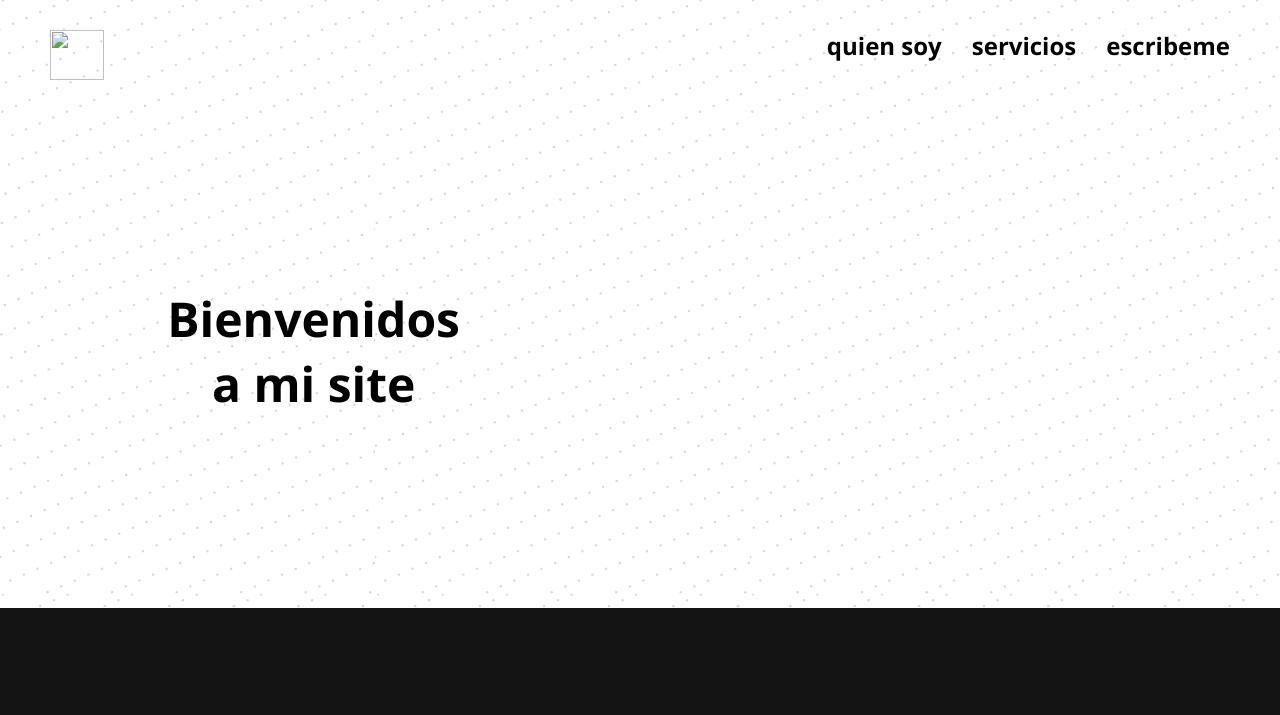
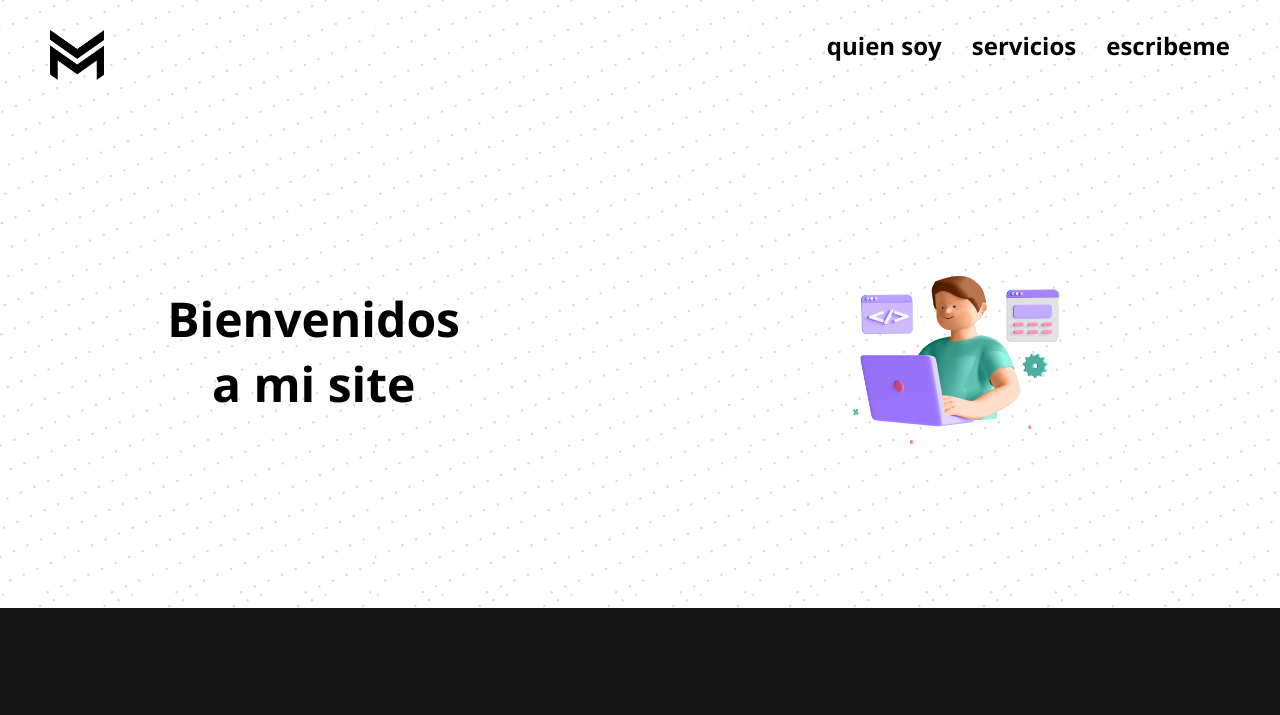
Before and after one commit to Mathi040/maquetado-html-css, a plain HTML site: page index.html in a window 1280 px wide. Shown: the top 715 px of the page. Drawn offline with nearby package versions, Linux system fonts and the light colour scheme; the site is published under a folder, as on GitHub Pages, so addresses that start at the root find nothing.

Commit message:
Image fix

```diff
--- a/index.html
+++ b/index.html
@@ -12,8 +12,8 @@
   <body>
     <header class="header">
       <nav class="nav-bar">
-        <img src="/img/logo.png" alt="" class="logo" />
-        <img src="/img/burger.png" alt="" class="menu" />
+        <img src="./img/logo.png" alt="" class="logo" />
+        <img src="./img/burger.png" alt="" class="menu" />
         <div class="menu-desktop">
           <p class="menu-desktop">quien soy</p>
           <p class="menu-desktop">servicios</p>
@@ -22,7 +22,7 @@
       </nav>
       <div class="intro">
         <h1 class="titulo">Bienvenidos <br />a mi site</h1>
-        <img src="/img/persona.png" alt="" / class="foto" />
+        <img src="./img/persona.png" alt="" / class="foto" />
       </div>
     </header>
     <main class="main-container">
```
